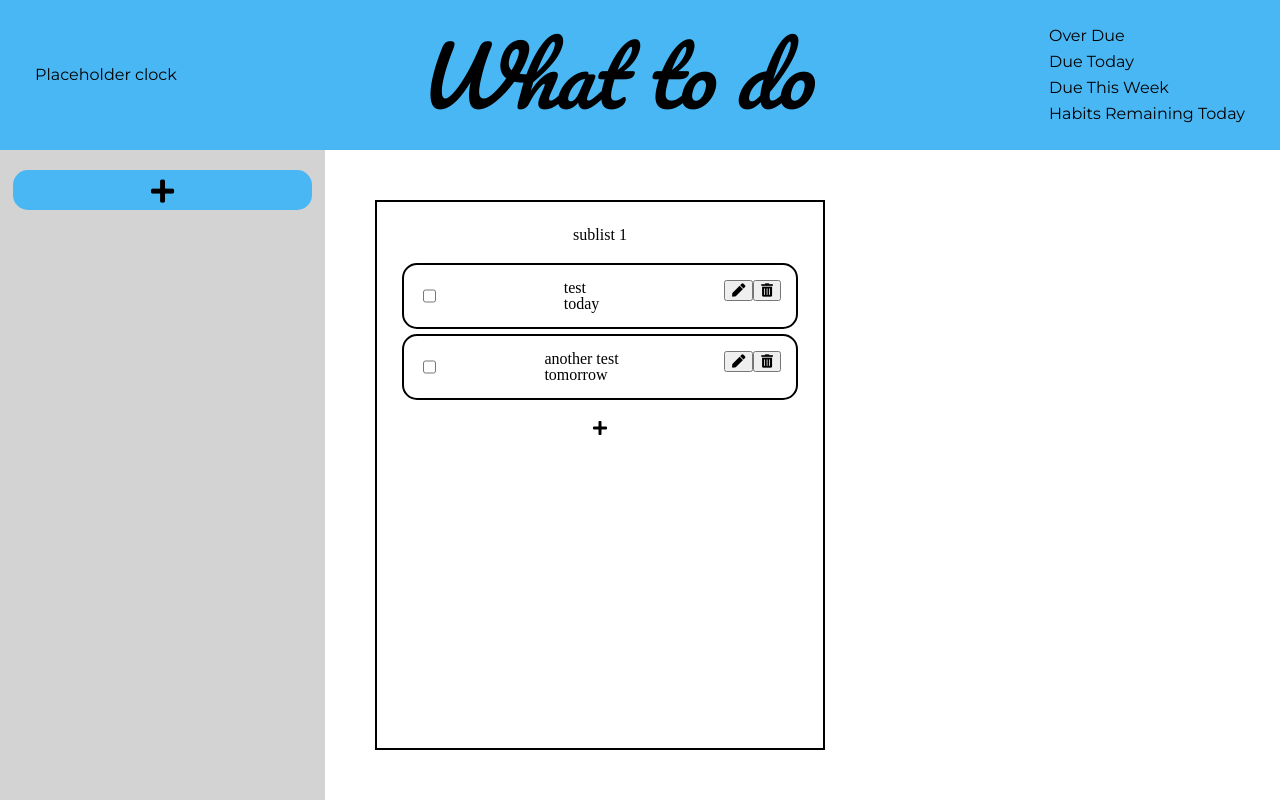
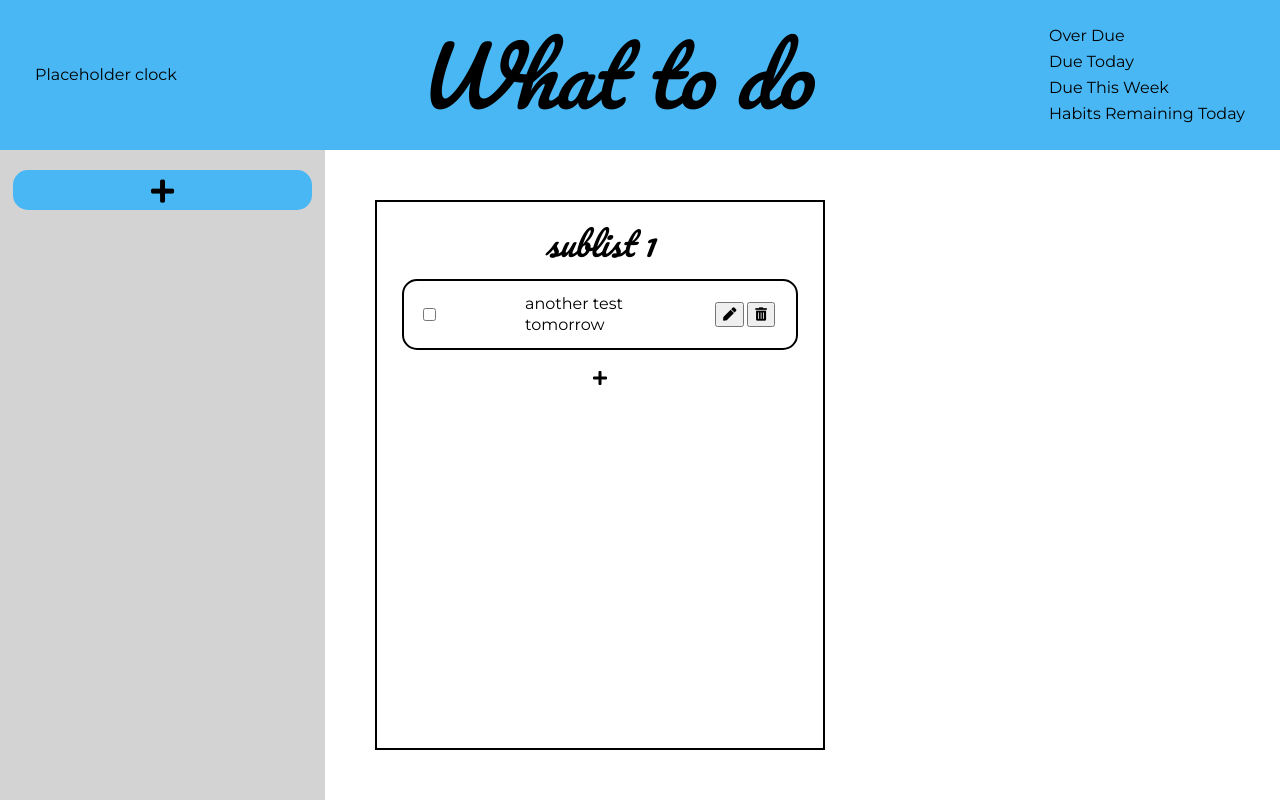
Before and after one commit to maplesyrupman/dev-what-to-do, a website with bundled scripts: page index.html in a window 1280 px wide. Both pictures are taken after a click on the button 767 px from the left and 290 px from the top of the page. Built offline with nearby package versions, Linux system fonts and the light colour scheme.

Commit message:
more styles, fixed task delete btn bug

```diff
--- a/scripts/DOM.js
+++ b/scripts/DOM.js
@@ -95,7 +95,7 @@ const domOps = (() => {
         taskEditBtn.innerHTML = '<i class="fas fa-pen"></i>';
         taskEditBtn.classList.add('task-edit-btn');
         const taskDeleteBtn = document.createElement('button');
-        taskEditBtn.value = taskName;
+        taskDeleteBtn.setAttribute('value', taskName);
         taskDeleteBtn.innerHTML = '<i class="fas fa-trash-alt"></i>';
         taskDeleteBtn.classList.add('task-delete-btn');
 
--- a/scripts/display-controller.js
+++ b/scripts/display-controller.js
@@ -59,8 +59,9 @@ const displayController = (() => {
             let tasks = sublist.getTasks();
             for (let key in tasks) {
                 taskControllers[key] = taskControllerFactory(tasks[key]);
-                taskControllers[key].getTaskDeleteBtn().addEventListener('click', (e, sublist) => {
-                    let taskName = e.target.value;
+                taskControllers[key].getTaskDeleteBtn().addEventListener('click', (e) => {
+                    let taskName = e.currentTarget.value;
+                    console.log(taskName);
                     deleteTaskController(taskName);
                     sublist.removeTask(taskName);
                 });
@@ -69,8 +70,8 @@ const displayController = (() => {
 
         const deleteTaskController = (taskToDelete) => {
             delete taskControllers[taskToDelete];
-            clearTaskDivs();
-            displayTaskDivs();
+            clearTaskContainer();
+            addTaskDivsToContainer();
         }
 
         const clearTaskContainer = () => {
--- a/styles/main-ui.css
+++ b/styles/main-ui.css
@@ -122,6 +122,12 @@
     border: 2px solid black;
 }
 
+.sublist-title {
+    font-family: 'Pacifico', cursive;
+    font-size: 2rem;
+    font-style: italic;
+}
+
 .task-container {
     display: flex;
     flex-direction: column;
@@ -137,3 +143,17 @@
     border-radius: 15px;
     padding: 15px;
 }
+
+.text-container {
+    display: flex;
+    flex-direction: column;
+    gap: 5px;
+    font-family: 'Montserrat', sans-seri;
+}
+
+.btn-container {
+    display: flex;
+    flex-direction: row;
+    padding: 6px;
+    gap: 3px;
+}
```
